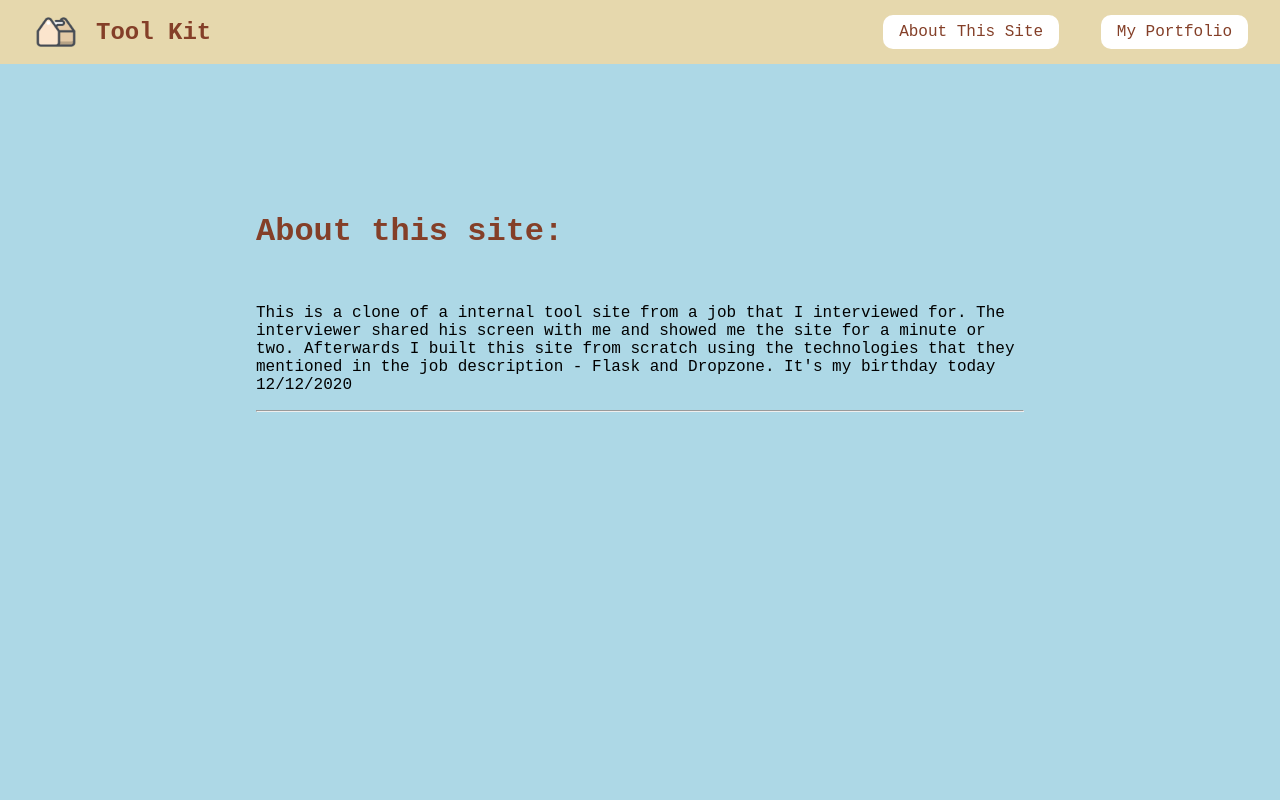
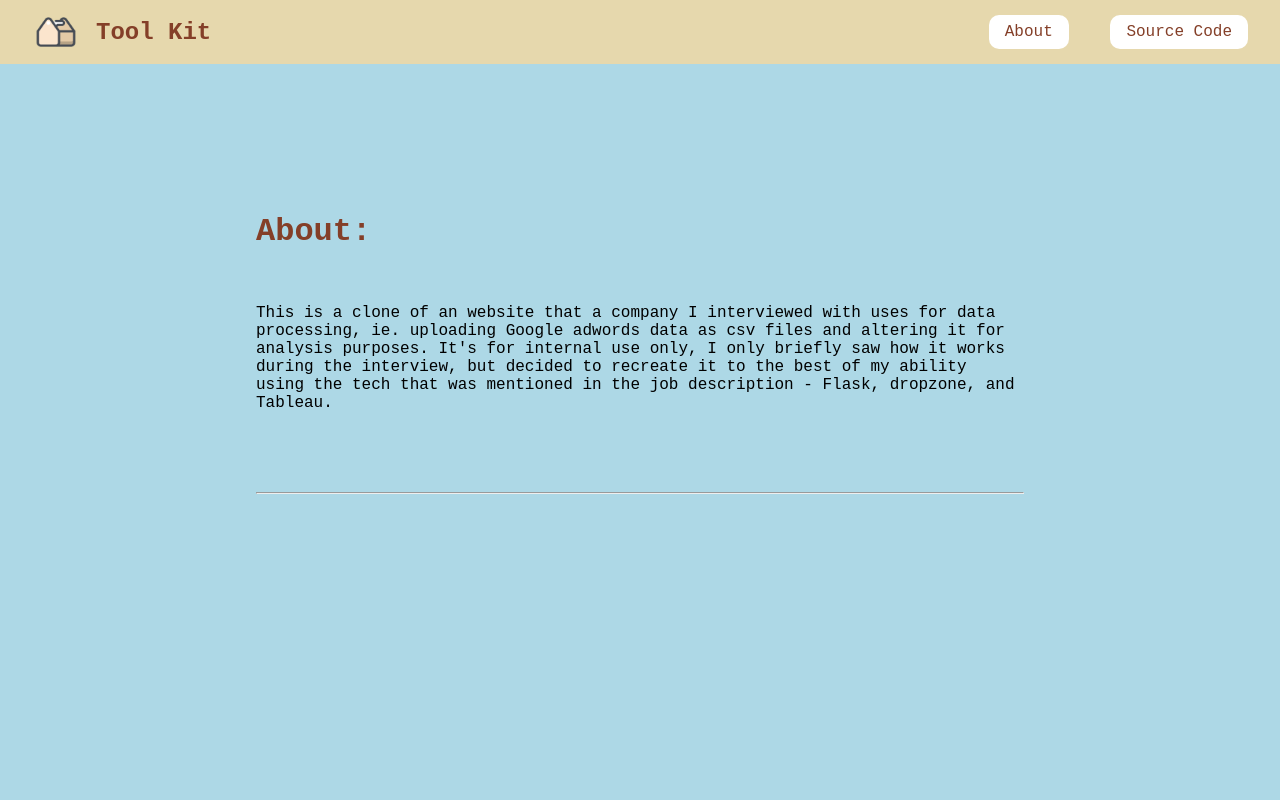
Before and after one commit to brettsherwood12/csv-tool-kit, a Flask app: template templates/about.html in a window 1280 px wide. Run offline with Flask 2, Linux system fonts and the light colour scheme; the template is opened without the code that fills it, so the values that code supplies are empty; some libraries are stand-ins or nearby versions.

Commit message:
second commit

```diff
--- a/app.py
+++ b/app.py
@@ -1,30 +1,52 @@
-# activate virtual env with command ". venv/bin/activate"
+# start virtual env with ". venv/bin/activate"
 # tell flask to debug with "export FLASK_ENV=development"
 from flask import Flask, render_template, redirect, request, jsonify
 from flask_dropzone import Dropzone
-import os
+import pandas as pd
+import os, json
 
+from helpers import get_data_from_csv, delete_csv
+
+basedir = os.path.abspath(os.path.dirname(__file__))
 app = Flask(__name__)
 dropzone = Dropzone(app)
-basedir = os.path.abspath(os.path.dirname(__file__))
+
+@app.before_request
+def log_request_info():
+    app.logger.debug('Body: %s', request.get_data())
 
 @app.route("/")
 def home():
   return render_template("home.html")
 
-@app.route("/upload", methods=["GET", "POST"])
+@app.route("/upload", methods=["POST"])
 def upload():
-  if request.method == "POST":
-    f = request.files.get("file")
-    print(request)
-    f.save(os.path.join(basedir, "uploads", "file.csv"))
-    return render_template("upload.html", data=["data", "data", "datathree"])
-  if request.method == "GET":
-    return render_template("upload.html", no_data=True)
+  f = request.files.get("file")
+  f.save(os.path.join(basedir, "uploads", filename))
+  print(request.form)
+  return "OK"
 
-@app.route("/about")
+@app.route("/visualizer", methods=["GET"])
+def visualizer():
+  return render_template("visualizer.html")
+
+@app.route("/processor", methods=["GET"])
+def processor():
+  return render_template("processor.html")
+
+@app.route("/visualizer-results/<filename>", methods=["GET"])
+def visualizer_results(filename):
+  data = get_data_from_csv(filename)
+  return render_template("visualizerresults.html", data=data)
+
+@app.route("/processor-results/<filename>", methods=["GET"])
+def processor_results(filename):
+  data = get_data_from_csv(filename)
+  return render_template("processorresults.html", data=data)
+
+@app.route("/about", methods=["GET"])
 def about():
   return render_template("about.html")
 
 if __name__ == "main":
-  app.run(debug=True)
+  app.run(debug=true)
--- a/static/css/main.css
+++ b/static/css/main.css
@@ -72,9 +72,19 @@ main {
 }
 .tool {
   margin-top: 8rem;
+  width: 60%;
   display: flex;
 }
 .left {
-  width: 80%;
-  padding-top: 20px;
+  width: 50%;
 }
+.about {
+  padding-bottom: 4rem;
+}
+#dropzone {
+  border: 2px dashed #0087f7;
+  background-color: white;
+  padding: 2rem;
+  margin-right: 2rem;
+  height: 18rem;
+}
--- /dev/null
+++ b/static/js/dropzone.js
@@ -0,0 +1,16 @@
+const generateFilename = () => {
+  const dateTime = Date.now().toString();
+  const filename = `userfile_${dateTime}.csv`;
+  return filename;
+};
+
+const filename = generateFilename();
+
+const myDropzone = new Dropzone("div#dropzone", {
+  url: "/upload",
+  thumbnailWidth: 120,
+  thumbnailHeight: 120,
+  sending: function (file, xhr, formData) {
+    formData.append("filename", "blah");
+  }
+});
--- a/templates/about.html
+++ b/templates/about.html
@@ -1,13 +1,14 @@
 {% extends 'layout.html' %} {% block body %}
 <div class="home">
   <div>
-    <h1 class="heading">About this site:</h1>
+    <h1 class="heading">About:</h1>
   </div>
   <div>
-    <p>
-      This is a clone of a internal tool site from a job that I interviewed for. The interviewer shared his screen with
-      me and showed me the site for a minute or two. Afterwards I built this site from scratch using the technologies
-      that they mentioned in the job description - Flask and Dropzone. It's my birthday today 12/12/2020
+    <p class="about">
+      This is a clone of an website that a company I interviewed with uses for data processing, ie. uploading Google
+      adwords data as csv files and altering it for analysis purposes. It's for internal use only, I only briefly saw
+      how it works during the interview, but decided to recreate it to the best of my ability using the tech that was
+      mentioned in the job description - Flask, dropzone, and Tableau.
     </p>
   </div>
   <hr />
--- a/templates/includes/_navbar.html
+++ b/templates/includes/_navbar.html
@@ -4,7 +4,7 @@
     <a href="/">Tool Kit</a>
   </div>
   <div class="nav-links">
-    <a href="/about">About This Site</a>
-    <a href="https://clockmakerbrett.tech" target="_blank">My Portfolio</a>
+    <a href="/about">About</a>
+    <a href="https://github.com/clockmakerbrett/tool-kit.git" target="_blank">Source Code</a>
   </div>
 </nav>
--- a/templates/layout.html
+++ b/templates/layout.html
@@ -5,12 +5,13 @@
     <meta name="viewport" content="width=device-width, initial-scale=1.0" />
     <title>Tool Kit</title>
     <link rel="icon" type="image/png" href="{{ url_for('static', filename='img/favicon.png') }}" />
+    <link rel="stylesheet" href="https://cdnjs.cloudflare.com/ajax/libs/dropzone/5.7.2/basic.min.css" />
     <link rel="stylesheet" href="{{ url_for('static', filename='css/main.css') }}" />
-    {{ dropzone.load_css() }} {{ dropzone.style('border: 2px dashed #0087F7; margin: 10%; min-height: 400px;') }}
   </head>
   <body>
     {% include 'includes/_navbar.html' %}
     <main>{% block body %}{% endblock %}</main>
-    {{ dropzone.load_js() }} {{ dropzone.config() }}
+    <script src="https://cdnjs.cloudflare.com/ajax/libs/dropzone/5.7.2/min/dropzone.min.js"></script>
+    <script src="{{ url_for('static', filename='js/dropzone.js') }}"></script>
   </body>
 </html>
```
Also changed, not shown: helpers.py (added, +20 -0 lines), requirements.txt (added, +19 -0 lines), templates/home.html (+6 -6 lines), templates/includes/_dropzone.html (added, +8 -0 lines), templates/processor.html (added, +8 -0 lines), templates/processorresults.html (added, +11 -0 lines), templates/upload.html (deleted, +0 -16 lines), templates/visualizer.html (added, +8 -0 lines), templates/visualizerresults.html (added, +11 -0 lines), README.md, static/js/main.js (deleted), 1 other file.
